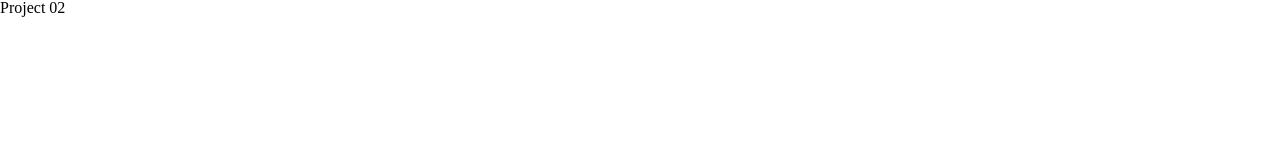
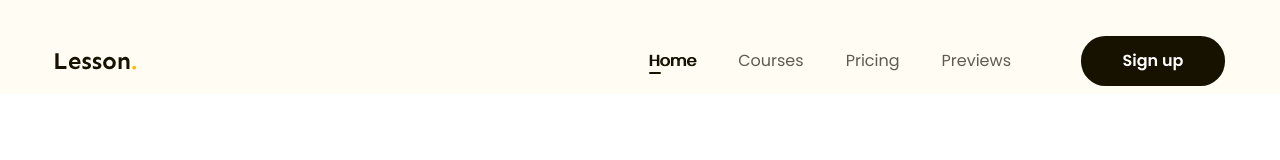
Before and after one commit to Vo-Dinh-Quan/miniProject02-Education_Platform_Website, a plain HTML site: page index.html in a window 1280 px wide. Shown: the top 160 px of the page. Drawn offline with Linux system fonts and the light colour scheme.

Commit message:
35.2 Làm phần Header

```diff
--- a/assets/css/styles.css
+++ b/assets/css/styles.css
@@ -0,0 +1,97 @@
+* {
+    box-sizing: border-box;
+}
+
+html {
+    font-size: 62.5%;
+}
+
+body {
+    font-size: 1.6rem;
+    font-family: "Poppins", sans-serif;
+}
+
+/* Common */
+a {
+    text-decoration: none;
+}
+
+.btn {
+    display: inline-block;
+    padding: 0 16px;
+    color: #fff;
+    text-align: center;
+    font-size: 1.6rem;
+    font-weight: 600;
+    line-height: 5rem; /* 175% */
+    min-width: 118px;
+    border-radius: 2.45rem;
+    background: #171100;
+}
+.main-content {
+    width: 1170px;
+    max-width: calc(100% - 48px);
+    margin-left: auto;
+    margin-right: auto;
+}
+
+/* header */
+.header {
+    background: #FFFCF4;
+    top: -2.8rem;
+}
+
+.header.fixed {
+    position: sticky;
+
+}
+
+.header .body {
+    display: flex;
+    align-items: center;
+    padding: 3.6rem 0 0.8rem;
+}
+
+.nav {
+    margin-left: auto;
+    margin-right: 4.9rem;
+}
+
+.nav ul {
+    display: flex;
+}
+
+.nav a {
+    position: relative;
+    padding: 8px 21px;
+    color: #5f5b53;
+    text-align: center;
+    font-size: 1.6rem;
+    line-height: 2.8rem; /* 175% */
+}
+
+.nav a:hover,
+.nav li.active a {
+    text-shadow: 1px 0 0 currentColor;
+    color: #171100;
+    /* font-weight: 600; */
+    text-align: center;
+    font-size: 1.6rem;
+    line-height: 2.8rem; /* 175% */
+}
+
+.nav li.active a::after {
+    bottom: 6px;
+    left: 21px;
+    position: absolute;
+    display: block;
+    content: "";
+    width: 1.2rem;
+    height: 0.2rem;
+    border-radius: 0.1rem;
+    background: #171100;
+}
+
+.header .sign-up-btn {
+    min-width: 14.4rem;
+}
--- a/index.html
+++ b/index.html
@@ -1,16 +1,61 @@
 <!DOCTYPE html>
 <html lang="en">
     <head>
-    <meta charset="UTF-8">
-    <meta name="viewport" content="width=device-width, initial-scale=1.0">
+        <meta charset="UTF-8" />
+        <meta name="viewport" content="width=device-width, initial-scale=1.0" />
         <title>F8 Project 02</title>
         <!-- Reset CSS -->
-     <link rel="stylesheet" href="./assets/css/reset.css">
+        <link rel="stylesheet" href="./assets/css/reset.css" />
 
         <!-- style -->
-    <link rel="stylesheet" href="./assets/css/styles.css">
+        <link rel="stylesheet" href="./assets/css/styles.css" />
+
+        <!-- Font- styles -->
+        <link rel="preconnect" href="https://fonts.googleapis.com" />
+        <link rel="preconnect" href="https://fonts.gstatic.com" crossorigin />
+        <link
+            href="https://fonts.googleapis.com/css2?family=Poppins:ital,wght@0,100;0,200;0,300;0,400;0,500;0,600;0,700;0,800;0,900;1,100;1,200;1,300;1,400;1,500;1,600;1,700;1,800;1,900&family=Sen:wght@400..800&display=swap"
+            rel="stylesheet"
+        />
     </head>
     <body>
-    <h1>Project 02</h1>
+        <main style="height: 5000px">
+            <header class="header fixed">
+                <div class="main-content">
+                    <div class="body">
+                        <!-- Logo -->
+                        <img
+                            src="./assets/img/logo.svg"
+                            alt="Lesson."
+                            class="logo"
+                        />
+
+                        <!-- Nav -->
+                        <nav class="nav">
+                            <ul>
+                                <li class="active">
+                                    <a href="#!">Home</a>
+                                </li>
+                                <li>
+                                    <a href="#!">Courses</a>
+                                </li>
+                                <li>
+                                    <a href="#!">Pricing</a>
+                                </li>
+                                <li>
+                                    <a href="#!">Previews</a>
+                                </li>
+                            </ul>
+                        </nav>
+
+                        <!-- Action -->
+                        <div class="action">
+                            <a href="#!" class="btn sign-up-btn">Sign up</a>
+                        </div>
+                    </div>
+                </div>
+            </header>
+
+        </main>
     </body>
 </html>
```
Also changed, not shown: assets/img/logo.svg (added). Lines whose indentation alone changed are shown as unchanged.
